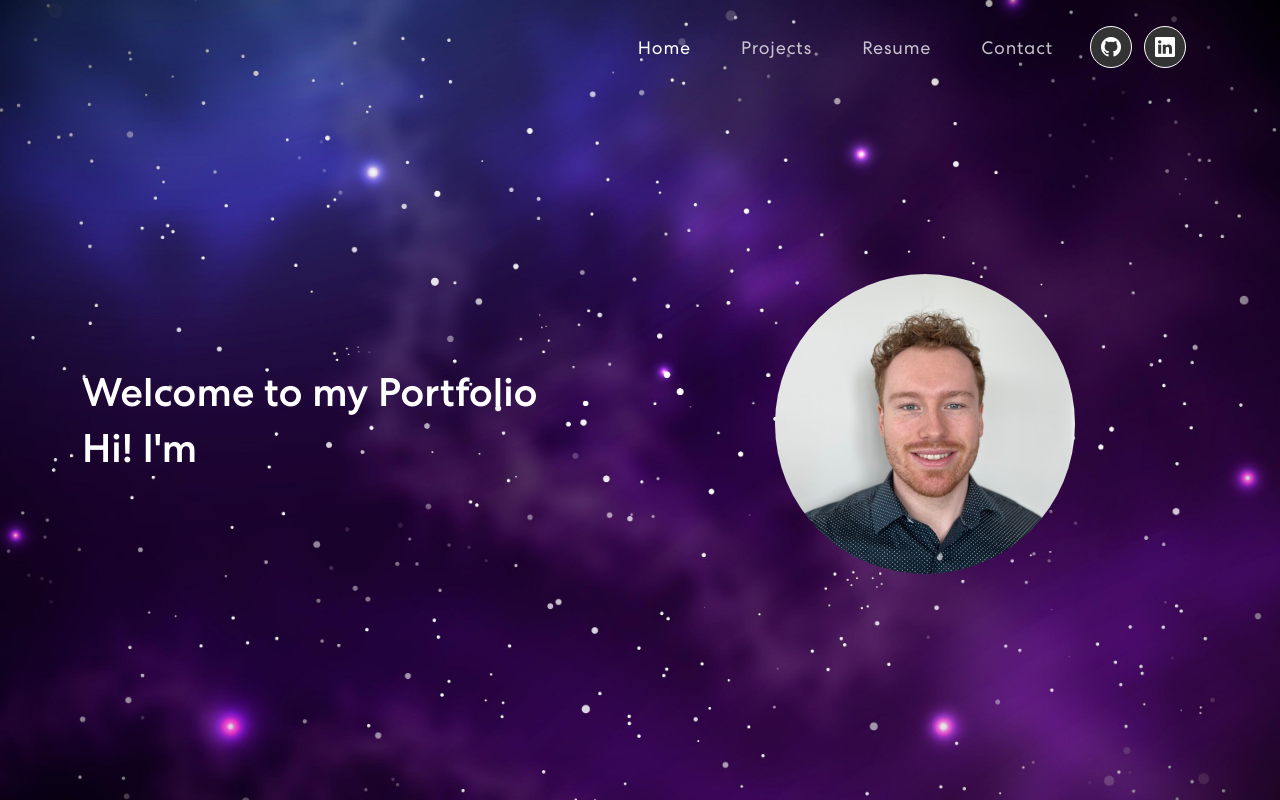
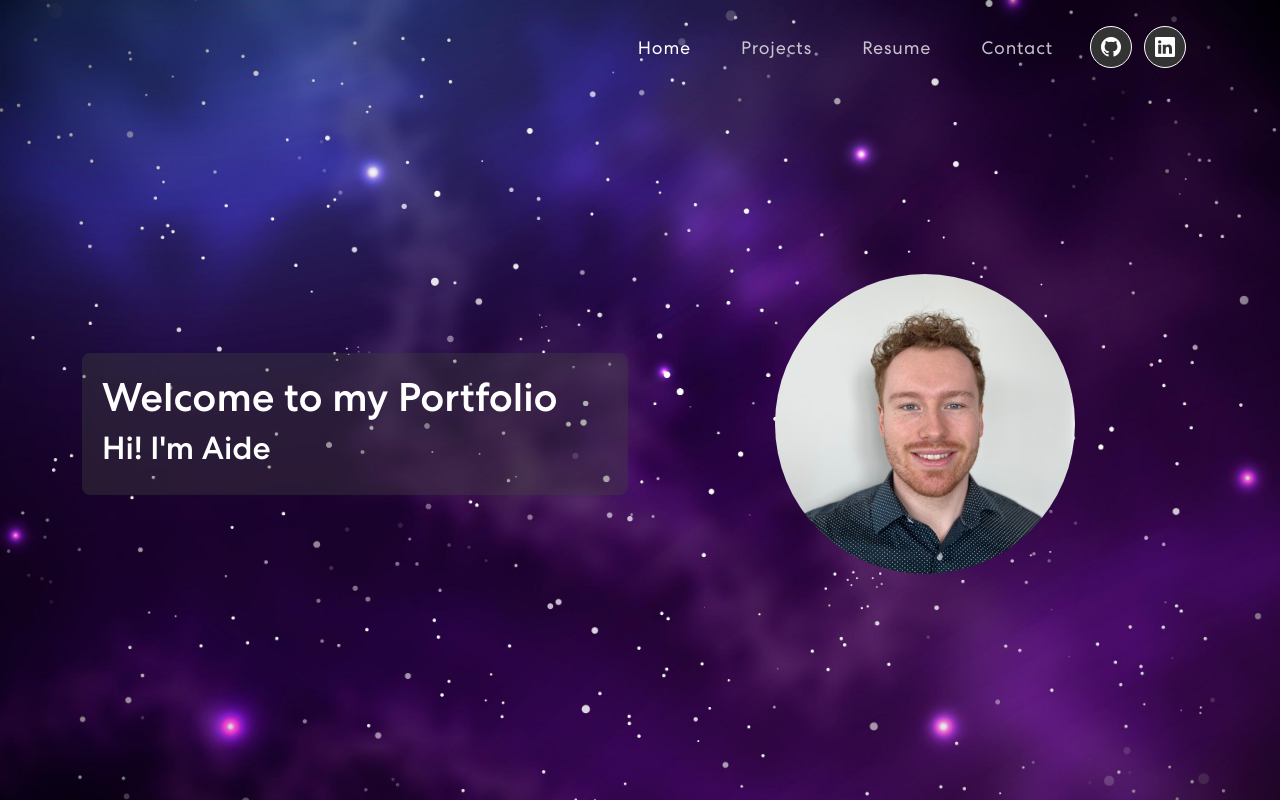
Before and after one commit to aidenharrington/PortfolioWebsite, a React (Create React App) app: page / in a window 1280 px wide. Built offline with nearby package versions, Linux system fonts and the light colour scheme.

Commit message:
edited styling on welcome banner and about me sections

```diff
--- a/src/App.css
+++ b/src/App.css
@@ -150,7 +150,6 @@ span.navbar-text {
   width: 42px;
   height: 42px;
   background-color: #333;
-  /* Black circle background */
   display: inline-flex;
   border-radius: 50%;
   margin-right: 12px;
@@ -158,30 +157,24 @@ span.navbar-text {
   justify-content: center;
   line-height: 1;
   border: 1px solid #fff;
-  /* White border */
   transition: background-color 0.3s ease-in-out, border-color 0.3s ease-in-out;
 }
 
 .social-icon a:hover {
   background-color: #fff;
-  /* White background on hover */
   border-color: #333;
-  /* Dark border on hover */
 }
 
 .social-icon a i {
   font-size: 20px;
   color: white;
-  /* White icon initially */
   transition: color 0.3s ease-in-out;
 }
 
 .social-icon a:hover i {
   color: #333;
-  /* Black icon on hover */
 }
 
-/* Optional: If using icons as img instead of <i>, use this for the img styling */
 .social-icon a img {
   width: 40%;
   z-index: 1;
@@ -319,7 +312,7 @@ nav.navbar .navbar-toggler[aria-expanded="true"] .navbar-toggler-icon {
   aspect-ratio: 1 / 1;
   border-radius: 50%;
   overflow: hidden;
-  flex-shrink: 0; /* Prevent resizing */
+  flex-shrink: 0;
 }
 
 .profile-img {
@@ -327,6 +320,35 @@ nav.navbar .navbar-toggler[aria-expanded="true"] .navbar-toggler-icon {
   height: 100%;
   object-fit: cover;
   image-rendering: crisp-edges;
+}
+
+.welcome-text-box {
+  background: rgba(64, 64, 64, 0.4);
+  padding: 20px;
+  border-radius: 8px;
+  color: white;
+  min-height: "50px";
+  display: "flex";
+  flex-direction: "column";
+  justify-content: "center";
+}
+
+.home-page-text-box {
+  background: rgba(64, 64, 64, 0.4);
+  padding: 20px;
+  border-radius: 8px;
+  color: white;
+  min-height: 50px;
+  display: flex;
+  flex-direction: column;
+  justify-content: center;
+  width: 75vw;
+  margin: 0 auto;
+  text-align: center;
+}
+
+.large-text {
+  font-size: 20px;
 }
 
 .txt-rotate>.wrap {
--- a/src/App.js
+++ b/src/App.js
@@ -1,6 +1,6 @@
 import React from "react";
 import { Route, BrowserRouter as Router, Routes } from "react-router-dom";
-import NavBar from "./components/NavBar";
+import NavigationBar from "./components/NavigationBar";
 import ContactPage from "./pages/ContactPage";
 import HomePage from "./pages/HomePage";
 import ProjectsPage from "./pages/ProjectsPage";
@@ -13,7 +13,7 @@ import 'bootstrap/dist/css/bootstrap.min.css';
 function App() {
   return (
     <Router>
-      <NavBar />
+      <NavigationBar />
       <Routes>
         <Route path={commonContent.homePageLink} element={<HomePage />} />
         <Route path={commonContent.projectsPageLink} element={<ProjectsPage />} />
--- a/src/components/Navbar.js
+++ b/src/components/NavigationBar.js
@@ -5,7 +5,7 @@ import commonContent from "../content/CommonContent.json";
 import 'bootstrap-icons/font/bootstrap-icons.css';
 import '../App.css';
 
-const NavBar = () => {
+const NavigationBar = () => {
   const homePage = 'home';
   const projectsPage = 'projects';
   const resumePage = 'resume';
@@ -85,4 +85,4 @@ const NavBar = () => {
   );
 };
 
-export default NavBar;
+export default NavigationBar;
--- a/src/components/WelcomeBanner.js
+++ b/src/components/WelcomeBanner.js
@@ -10,8 +10,8 @@ const WelcomeBanner = () => {
     const dynamicWelcomeText = content.welcomeSection.introduction;
 
     const preDeleteDelay = 1000;
-    const typeSpeed = 250;
-    const deleteSpeed = 150;
+    const typeSpeed = 300;
+    const deleteSpeed = 300;
 
     const [isDeleting, setIsDeleting] = useState(false);
     const [text, setText] = useState('');
@@ -70,8 +70,10 @@ const WelcomeBanner = () => {
         <div ref={containerRef} className="container mt-5">
             <div className="row align-items-center">
                 <div className="col-md-6 text-start">
-                    <h1 className="text-2xl font-semibold">{staticWelcomeText}</h1>
-                    <h1 className="text-xl font-medium text-gray-700 mt-2">{text}</h1>
+                    <div className="welcome-text-box">
+                        <h1 className="">{staticWelcomeText}</h1>
+                        <h2 style={{ minHeight: "30px", visibility: text ? "visible" : "hidden" }}>{text || "\u00A0"}</h2>
+                    </div>
                 </div>
                 <div className="col-md-6 d-flex justify-content-center">
                     <div className="profile-img-container">
@@ -80,39 +82,6 @@ const WelcomeBanner = () => {
                 </div>
             </div>
         </div>
-
-
-
-
-
-
-        // <section className="banner" id="home">
-        //     <Container ref={containerRef}>
-        //         <Row className="align-items-center">
-        //             <Col xs={12} md={6} xl={7}>
-        //                 <div>
-        //                     <span className="tagline">{staticWelcomeText}</span>
-        //                     <h1 style={{ minWidth: "350px", textAlign: "left", whiteSpace: "nowrap" }}>
-        //                         <span className="txt-rotate">
-        //                             <span className="wrap">
-        //                                 {text}
-        //                             </span>
-        //                         </span>
-        //                     </h1>
-        //                 </div>
-        //             </Col>
-        //             <Col xs={12} md={6} xl={5}>
-        //                 <div className="profile-img-container">
-        //                     <img
-        //                         src={profileImg}
-        //                         alt="Profile Picture"
-        //                         className="profile-img"
-        //                     />
-        //                 </div>
-        //             </Col>
-        //         </Row>
-        //     </Container>
-        // </section>
     );
 }
 
--- a/src/pages/HomePage.js
+++ b/src/pages/HomePage.js
@@ -15,8 +15,8 @@ const HomePage = () => {
       </div>
 
       <div className="chunk">
-        <div>
-          <p>{content.introSection}</p>
+        <div className="home-page-text-box">
+          <p className="large-text">{content.introSection}</p>
         </div>
       </div>
 
```
